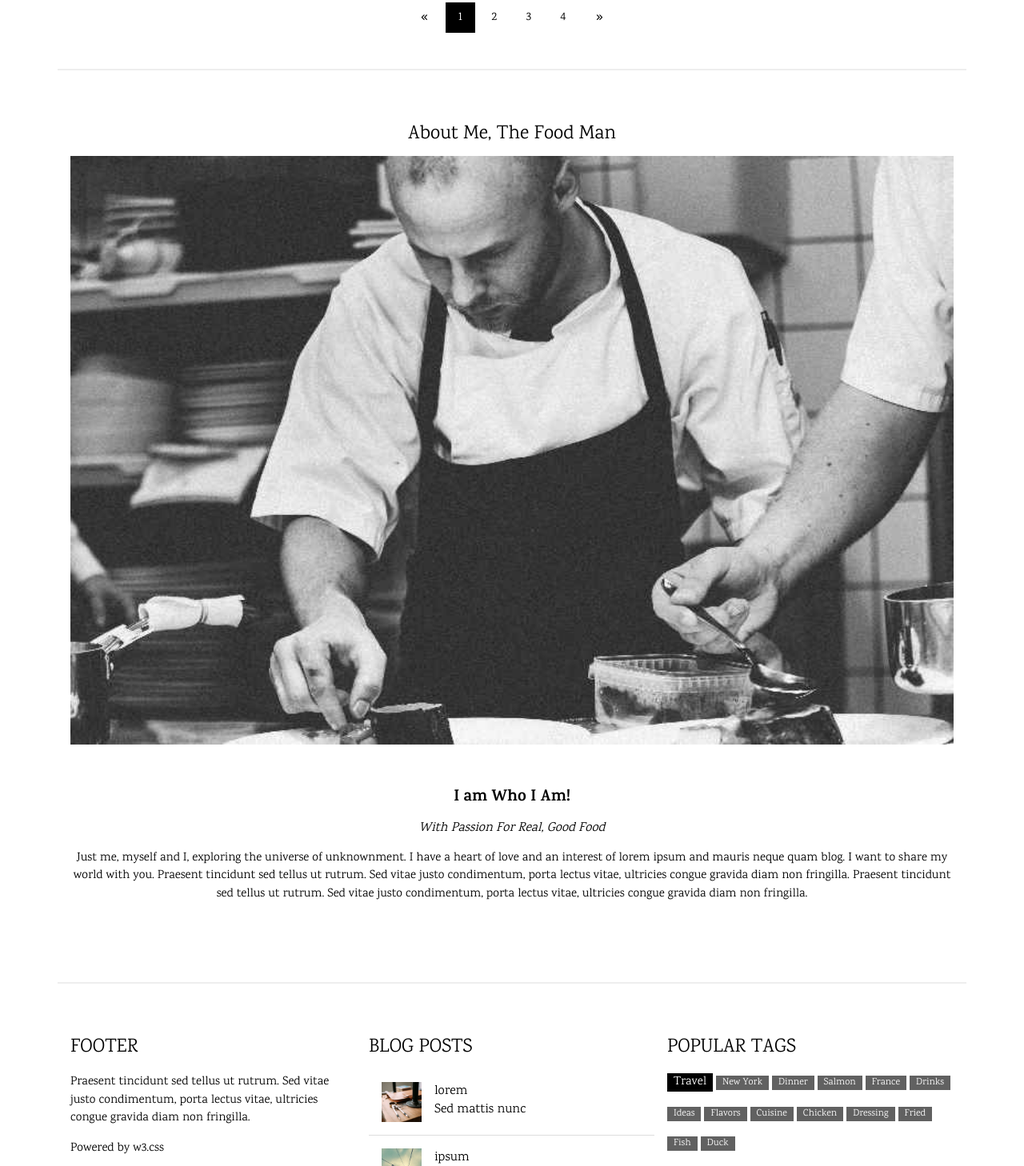
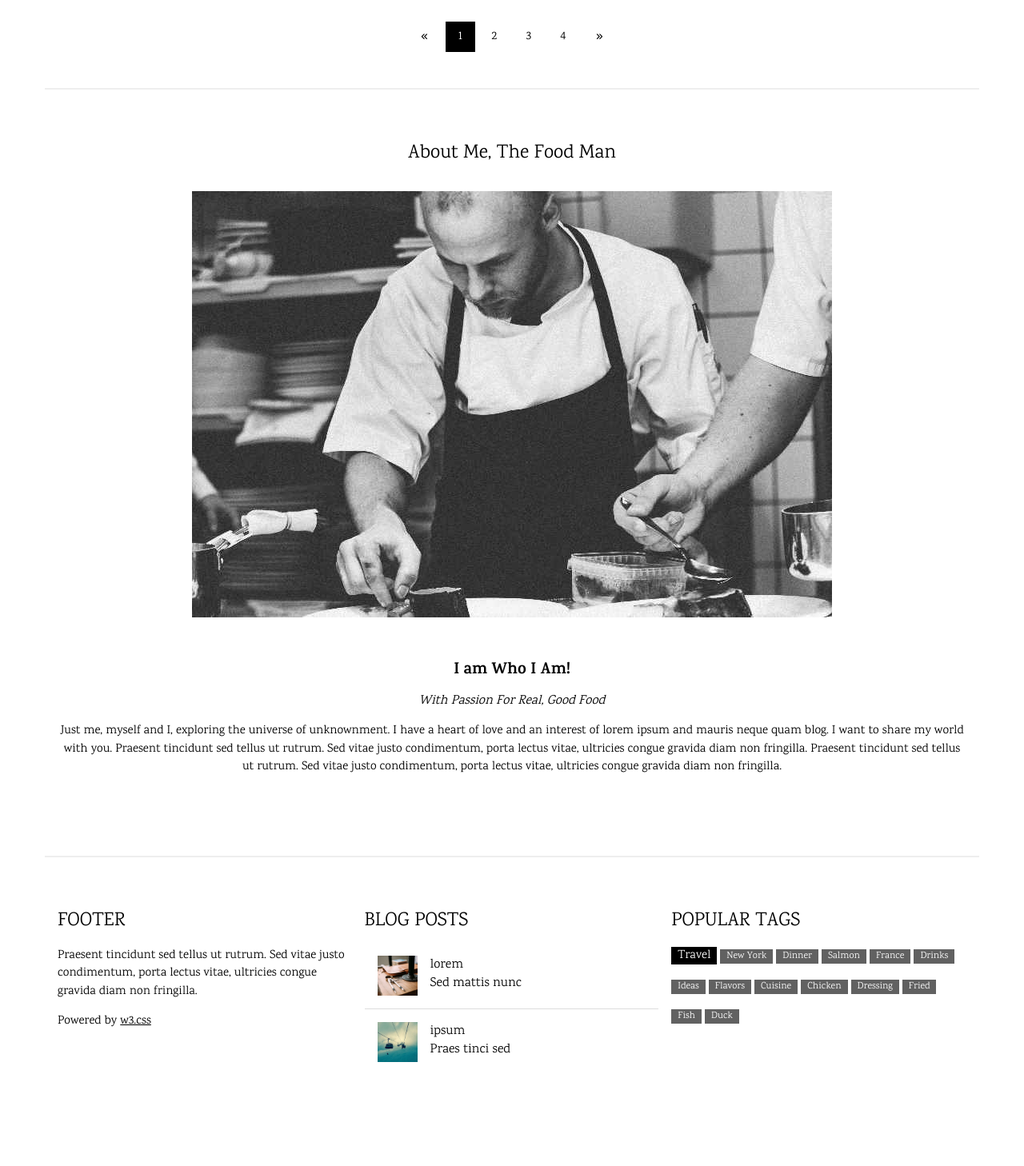
Before and after one commit to OmidMozafari/Food-Blog, a plain HTML site: page Food Blog.html in a window 1280 px wide. Shown: the part 1342-2800 px from the top of the page at 80% size. After the commit the page ends 2726 px from the top, so only its background shows below. Drawn offline with Linux system fonts and the light colour scheme.

Commit message:
Fixed some bugs, completed the project, and made it responsive.

```diff
--- a/Food Blog.css
+++ b/Food Blog.css
@@ -10,23 +10,21 @@ body{
 .container{
     max-width: 1200px;
     margin:auto;
-    padding: 0 32px 8px;
+   padding: 0 16px 8px;
     /* padding: 8px 16px; */
 }
 header{
     width: 100%;
     position: sticky;
     top: 0;
-    text-align: center;
     background-color: #fff;
     max-width: 1200px;
-    /* margin: 0 75px; */
+    margin: auto;
 }
 nav{
  padding: 16px 0;
  text-align: center;
  height: 90px;
-
 }
 
 nav ul{
@@ -164,12 +162,14 @@ hr{
     padding: 32px 16px;
 }
 #fourth-main-section h3{
-    margin: 10px 0;
+    margin: 10px 0 30px;
     font-weight: 400;
     font-size: 24px;
 }
 .fourth-section-img-container{
-    width: 100%;
+    max-width: 100%;
+    width: 800px;
+    margin: auto;
 }
 .fourth-section-img-container img{
     width: 100%;
@@ -218,8 +218,8 @@ footer{
     margin: 15px 0;
 }
 .footer-containers p > a{
-    text-decoration: none;
     color: black;
+
 }
 
 /* footer second section */
@@ -248,29 +248,45 @@ background-color: rgb(214, 206, 206);
 .popular-tags-span-container{
     margin: 15px 0;
 }
-.popular-tags-span-container :nth-child(1){
+.popular-tags-span-items {
+    display: inline-flex;
+    align-items: center;      /* vertical center */
+    justify-content: center;  /* horizontal center */
+    padding: 0 8px;
+    font-size: 12px;
+    color: #fff;
+    background-color: #616161;
+    text-transform: capitalize;
+    margin-bottom: 16px;
+}
+.popular-tags-span-container :nth-child(1) {
+    display: inline-flex;
+    align-items: center;
+    justify-content: center;
     padding: 0 8px;
     font-size: 15px;
     color: #fff;
     background-color: #000;
-    text-align: center;
     text-transform: capitalize;
     margin-bottom: 16px;
-    display: inline-block;
+}
+
+/* media query part */
+@media (min-width:500px) and (max-width:600px){
+    #first-main-section, #second-main-section{
+        flex-direction: column;
+    }
+    footer{
+        flex-direction: column;
+    }
+    .footer-containers{
+        width: 100%;
+    }
 
 }
-.popular-tags-span-items{
-    padding: 0 8px;
-    font-size: 12px;
-    color: #fff;
-    background-color: #616161;
-    text-align: center;
-    text-transform: capitalize;
-    margin-bottom: 16px;
-    display: inline-block;
-   justify-content: center;
-   align-items: center;
-}
+/* media query part */
+
+
 
 
 /* footer third container */
--- a/Food Blog.html
+++ b/Food Blog.html
@@ -9,7 +9,7 @@
     <link rel="stylesheet" href="css/all.min.css">
 </head>
 <body>
-    <div class="container">
+
 
 
         <!-- header part -->
@@ -29,7 +29,7 @@
         <!-- header part -->
 
         <!-- main part -->
-
+ <div class="container">
 
         <main>
 
```
